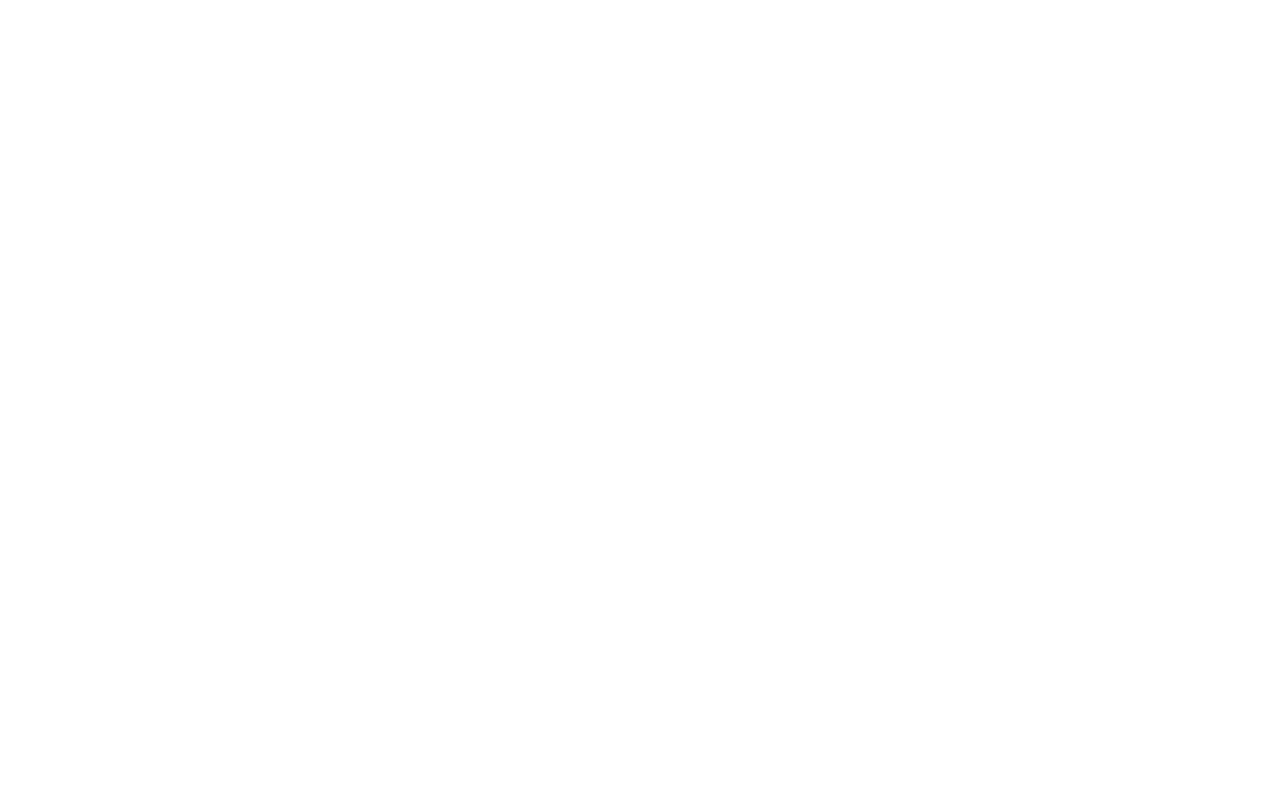
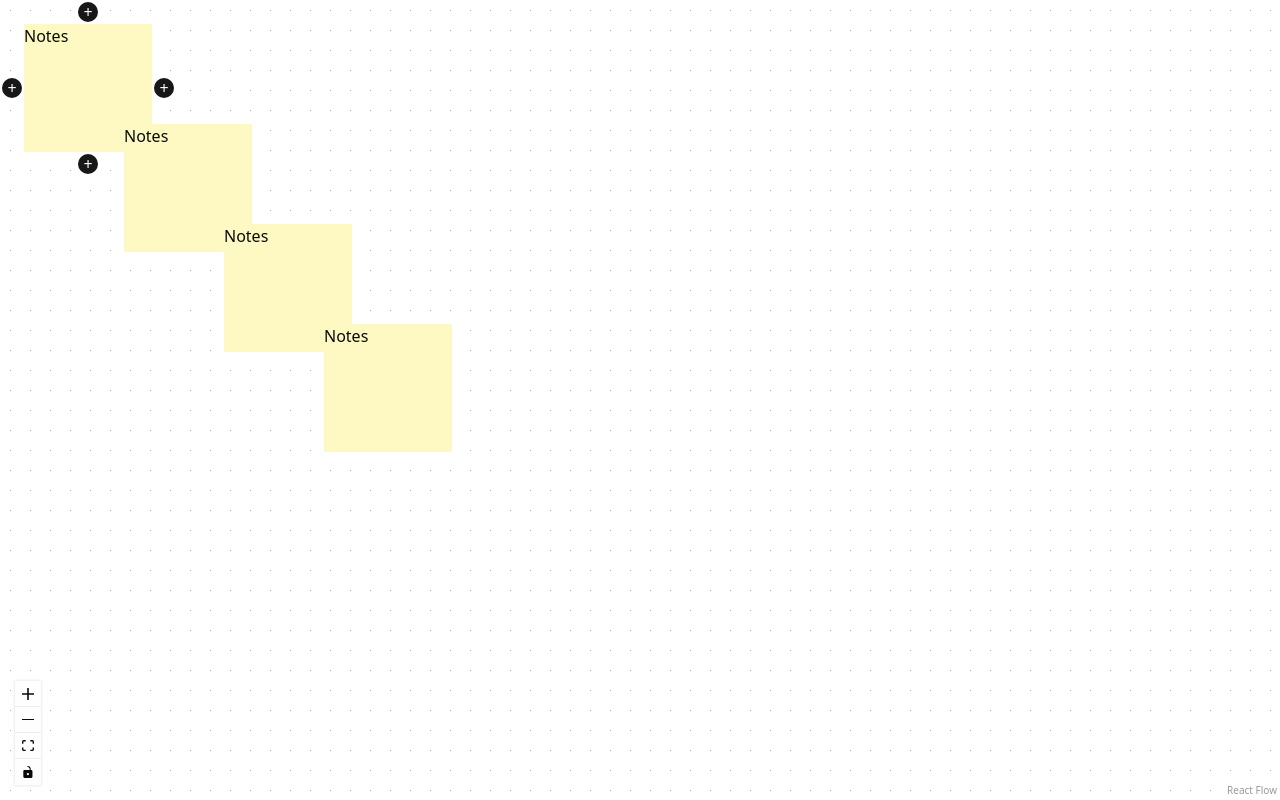
Before and after one commit to Elie-BenSimon/Whiteboard, a React (Vite) app: page / in a window 1280 px wide. Built offline with nearby package versions, Linux system fonts and the light colour scheme.

Commit message:
feat: basic notes

```diff
--- a/src/App.tsx
+++ b/src/App.tsx
@@ -1,5 +1,11 @@
+import WhiteBoard from "./components/whiteboard";
+
 function App() {
-  return <div className="relative h-screen"></div>;
+  return (
+    <div className="relative h-screen">
+      <WhiteBoard />
+    </div>
+  );
 }
 
 export default App;
--- /dev/null
+++ b/src/components/cards/stickyNote.tsx
@@ -0,0 +1,82 @@
+import { cn } from "@/lib/utils";
+import { Handle, NodeProps, Position, useConnection } from "@xyflow/react";
+import React from "react";
+
+const StickyNote: React.FC<NodeProps> = ({ id }) => {
+  const connection = useConnection();
+  const connectionInProgress = connection.inProgress;
+  const isTarget = connectionInProgress && connection.fromNode.id !== id;
+
+  return (
+    <div className="relative group p-6">
+      <div className="relative w-32 h-32 bg-yellow-100">
+        <Handle
+          id="target"
+          type="target"
+          position={Position.Right}
+          className={cn(
+            "bg-transparent w-full h-full absolute top-0 left-0 translate-x-0 rounded-none border-0",
+            isTarget && "z-20"
+          )}
+        ></Handle>
+        <div>
+          <div className="h-full w-6 absolute top-0 right-0 translate-x-full">
+            <Handle
+              id="source-right"
+              type="source"
+              position={Position.Right}
+              className={cn(
+                "invisible w-6 h-6 bg-primary text-primary-foreground border-2 -translate-y-1/2 -translate-x-full group-hover:translate-x-0 top-1/2 flex justify-center items-center",
+                !connectionInProgress && "group-hover:visible"
+              )}
+            >
+              +
+            </Handle>
+          </div>
+          <div className="h-full w-6 absolute top-0 left-0 -translate-x-full">
+            <Handle
+              id="source-left"
+              type="source"
+              position={Position.Left}
+              className={cn(
+                "invisible w-6 h-6 bg-primary text-primary-foreground border-2 -translate-y-1/2 translate-x-full group-hover:translate-x-0 top-1/2 flex justify-center items-center",
+                !connectionInProgress && "group-hover:visible"
+              )}
+            >
+              +
+            </Handle>
+          </div>
+          <div className="w-full h-6 absolute top-0 left-0 -translate-y-full">
+            <Handle
+              id="source-top"
+              type="source"
+              position={Position.Top}
+              className={cn(
+                "invisible w-6 h-6 bg-primary text-primary-foreground border-2 -translate-x-1/2 translate-y-full group-hover:translate-y-0 left-1/2 flex justify-center items-center",
+                !connectionInProgress && "group-hover:visible"
+              )}
+            >
+              +
+            </Handle>
+          </div>
+          <div className="w-full h-6 absolute bottom-0 left-0 translate-y-full">
+            <Handle
+              id="source-bottom"
+              type="source"
+              position={Position.Bottom}
+              className={cn(
+                "invisible w-6 h-6 bg-primary text-primary-foreground border-2 -translate-x-1/2 -translate-y-full group-hover:translate-y-0 left-1/2 flex justify-center items-center",
+                !connectionInProgress && "group-hover:visible"
+              )}
+            >
+              +
+            </Handle>
+          </div>
+        </div>
+        <div className="relative w-full h-full">Notes</div>
+      </div>
+    </div>
+  );
+};
+
+export default StickyNote;
--- /dev/null
+++ b/src/components/notesIconsMenu.tsx
@@ -0,0 +1,13 @@
+const NotesIconsMenu = () => {
+  return (
+    <div className="flex gap-2 border rounded bg-card p-2">
+      <div className="w-11 h-11 rounded-full bg-blue-400" />
+      <div className="w-11 h-11 rounded-full bg-blue-400" />
+      <div className="w-11 h-11 rounded-full bg-blue-400" />
+      <div className="w-11 h-11 rounded-full bg-blue-400" />
+      <div className="w-11 h-11 rounded-full bg-blue-400" />
+    </div>
+  );
+};
+
+export default NotesIconsMenu;
--- /dev/null
+++ b/src/components/whiteboard.tsx
@@ -0,0 +1,72 @@
+import {
+  ReactFlow,
+  Controls,
+  Background,
+  BackgroundVariant,
+  useEdgesState,
+  useNodesState,
+  addEdge,
+  Connection,
+} from "@xyflow/react";
+import "@xyflow/react/dist/style.css";
+import { useCallback } from "react";
+import StickyNote from "./cards/stickyNote";
+
+const nodeTypes = { stickyNote: StickyNote };
+
+const initialNodes = [
+  {
+    id: "1",
+    type: "stickyNote",
+    data: { label: "Note 1" },
+    position: { x: 0, y: 0 },
+  },
+  {
+    id: "2",
+    type: "stickyNote",
+    data: { label: "Note 2" },
+    position: { x: 100, y: 100 },
+  },
+  {
+    id: "3",
+    type: "stickyNote",
+    data: { label: "Note 1" },
+    position: { x: 200, y: 200 },
+  },
+  {
+    id: "4",
+    type: "stickyNote",
+    data: { label: "Note 2" },
+    position: { x: 300, y: 300 },
+  },
+];
+
+function WhiteBoard() {
+  const [nodes, setNodes, onNodesChange] = useNodesState(initialNodes);
+  const [edges, setEdges, onEdgesChange] = useEdgesState([]);
+
+  const onConnect = useCallback(
+    (connection: Connection) => {
+      setEdges((oldEdges) => addEdge(connection, oldEdges));
+    },
+    [setEdges]
+  );
+
+  return (
+    <div style={{ height: "100%" }}>
+      <ReactFlow
+        nodeTypes={nodeTypes}
+        nodes={nodes}
+        edges={edges}
+        onNodesChange={onNodesChange}
+        onEdgesChange={onEdgesChange}
+        onConnect={onConnect}
+      >
+        <Background variant={BackgroundVariant.Dots} />
+        <Controls />
+      </ReactFlow>
+    </div>
+  );
+}
+
+export default WhiteBoard;
```
